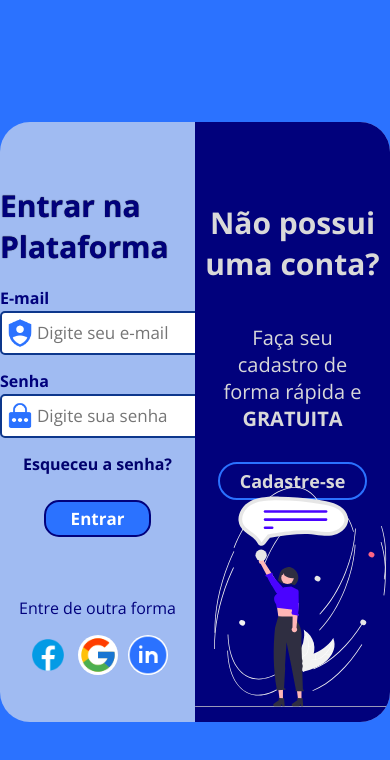
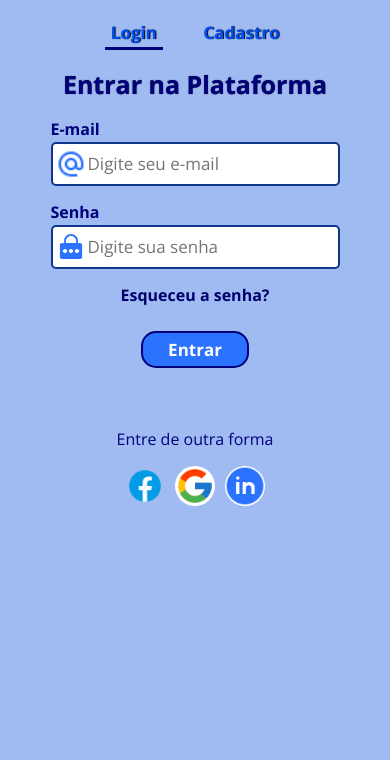
Before and after one commit to DarkSide-Dev/studytech, a React (Create React App) app: page /login in a window 390 px wide. Shown: the top 760 px of the page. Built offline with nearby package versions, Linux system fonts and the light colour scheme.

Commit message:
Responsividade formulário

```diff
--- a/src/assets/screens/Login/index.js
+++ b/src/assets/screens/Login/index.js
@@ -26,7 +26,11 @@ import {
     CoverDesc,
     CoverButton,
     Destacador,
-    FormImage
+    FormImage,
+    ToggleArea,
+    ToggleButton,
+    CoverAreaM,
+    LogoImg
 
 } from './style';
 
@@ -42,6 +46,8 @@ import LinkedinIcon from '../../img/linkedinicon.png';
 import FormImg from '../../img/form.svg';
 import FormImg2 from '../../img/form2.svg';
 
+import Logo from '../../img/logo.png';
+
 function Login(){
 
     const [name, setName] = useState('');
@@ -51,6 +57,9 @@ function Login(){
 
     const [width, setWidth] = useState('50%');
     const [right, setRight] = useState('0%');
+    const [left, setLeft] = useState('100%');
+
+    const [show, setShow] = useState(true);
 
     const responseFacebook = (response) => {
         console.log(response);
@@ -109,13 +118,46 @@ function Login(){
 
     }
 
+    function mudarFormulario(){
+        if(show){
+
+            setLeft('-100%');
+
+            setTimeout(() => {
+                setShow(!show);
+            }, 500);
+
+        }
+        else{
+
+            setLeft('100%');
+
+            setTimeout(() => {
+                setShow(!show);
+            }, 500);
+
+        }
+    }
+
     return(
 
         <Container>
 
             <AreaFormulario>
 
-                <LoginArea>
+                <LoginArea mostrar={show}>
+
+                    <ToggleArea>
+
+                        <ToggleButton mostrar="3px">
+                            Login
+                        </ToggleButton>
+
+                        <ToggleButton onClick={mudarFormulario} mostrar="0">
+                            Cadastro
+                        </ToggleButton>
+
+                    </ToggleArea>
 
                     <LoginTitle>Entrar na Plataforma</LoginTitle>
 
@@ -151,7 +193,19 @@ function Login(){
 
                 </LoginArea>
 
-                <CadastroArea>
+                <CadastroArea mostrar={!show}>
+
+                    <ToggleArea>
+
+                        <ToggleButton mostrar="0" onClick={mudarFormulario}>
+                            Login
+                        </ToggleButton>
+
+                        <ToggleButton mostrar="3px">
+                            Cadastro
+                        </ToggleButton>
+
+                    </ToggleArea>
 
                     <CadastroTitle>
                         Cadastre-se na Plataforma
@@ -229,6 +283,10 @@ function Login(){
 
                 </CoverArea>
 
+                <CoverAreaM left={left}>
+                    <LogoImg src={Logo} />
+                </CoverAreaM>
+
             </AreaFormulario>
 
         </Container>
--- a/src/assets/screens/Login/style.js
+++ b/src/assets/screens/Login/style.js
@@ -3,7 +3,8 @@ import styled from 'styled-components';
 export const Container = styled.div`
     background-color: #2b72ff;
     width: 100vw;
-    height: 100vh;
+    min-height: 100vh;
+    max-height: auto;
     display: flex;
     align-items: center;
     justify-content: center;
@@ -16,6 +17,15 @@ export const AreaFormulario = styled.div`
     display: flex;
     border-radius: 30px;
     position: relative;
+
+    @media(max-width: 785px){
+        padding: 0 10px;
+        box-sizing: border-box;
+        min-height: 100vh;
+        max-height: auto;
+        border-radius: 0;
+        flex-direction: column;
+    }
 `;
 
 export const LoginArea = styled.div`
@@ -26,12 +36,22 @@ export const LoginArea = styled.div`
     justify-content: center;
     flex-direction: column;
     position: relative;
+
+    @media(max-width: 785px){
+        display: ${props => props.mostrar?"flex":"none"};
+        justify-content: flex-start;
+        padding-top: 20px;
+    }
 `;
 
 export const LoginTitle = styled.h1`
     font-size: 30px;
     color: #01017c;
     text-shadow: 0 0 1px black;
+
+    @media(max-width: 785px){
+        font-size: 25px;
+    }
 `;
 
 export const Input = styled.input`
@@ -48,6 +68,10 @@ export const Input = styled.input`
     background-position-x: 3px;
     padding: 5px 0 5px 35px;
     font-size: 17px;
+
+    @media(max-width: 785px){
+        width: 250px;
+    }
 
 
     :focus{
@@ -67,9 +91,10 @@ export const Warning = styled.p`
 `;
 
 export const Label = styled.label`
-    margin-bottom: 2px;
+    padding-bottom: 2px;
     color: #01017c;
     font-weight: bold;
+    overflow-y: hidden;
 `;
 
 export const LoginButton = styled.button`
@@ -90,6 +115,7 @@ export const LoginSubtitle = styled.p`
 `;
 
 export const SocialMediaArea = styled.div`
+    overflow-y: hidden;
 `;
 
 export const SocialMedia = styled.img`
@@ -108,6 +134,12 @@ export const CadastroArea = styled.div`
     justify-content: center;
     flex-direction: column;
     position: relative;
+
+    @media(max-width: 785px){
+        display: ${props => props.mostrar?"flex":"none"};
+        justify-content: flex-start;
+        padding-top: 20px;
+    }
 `;
 
 export const CadastroTitle = styled.h1`
@@ -115,6 +147,12 @@ export const CadastroTitle = styled.h1`
     color: #01017c;
     text-shadow: 0 0 1px black;
     margin-bottom: 25px;
+
+    @media(max-width: 785px){
+        font-size: 22px;
+        padding-top: 10px;
+        overflow-y: hidden;
+    }
 `;
 
 export const InputAreaCadastro = styled.div`
@@ -137,6 +175,11 @@ export const InputCadastro = styled.input`
     padding: 5px 0 5px 30px;
     font-size: 15px;
 
+    @media(max-width: 785px){
+        width: 250px;
+        height: 30px;
+    }
+
     :focus{
         background-color: #eee;
     }
@@ -152,6 +195,7 @@ export const CadastroButton = styled.button`
     color: #fff;
     font-weight: bold;
     margin-top: 15px;
+    overflow-y: hidden;
 `;
 
 export const CadastroSubtitle = styled.p`
@@ -169,6 +213,10 @@ export const CoverArea = styled.div`
     display: flex;
     flex-direction: column;
     align-items: center;
+
+    @media(max-width: 785px){
+        display: none;
+    }
 `;
 
 export const CoverTitle = styled.h2`
@@ -215,3 +263,54 @@ export const FormImage = styled.img`
     bottom: 15px;
     align-self: center;
 `;
+
+export const ToggleArea = styled.div`
+    display: none;
+    width: 100%;
+    justify-content: space-evenly;
+
+    @media(max-width: 785px){
+        width: 250px;
+        display: flex;
+    }
+`;
+
+export const ToggleButton = styled.button`
+    background-color: transparent;
+    border: 0;
+    font-size: 17px;
+    color: #0050f4;
+    font-weight: bold;
+    position: relative;
+    overflow: visible;
+    padding-bottom: 6px;
+    text-shadow: 1px 0 1px black;
+
+    ::after{
+        content: " ";
+        position: absolute;
+        width: 100%;
+        background-color: #01017c;
+        height: ${props => props.mostrar};
+        left: 0;
+        bottom: 0;
+    }
+
+`;
+
+export const CoverAreaM = styled.div`
+    width: 100vw;
+    height: 100%;
+    position: absolute;
+    display: flex;
+    align-items: center;
+    justify-content: center;
+    background-color: #2b72ff;
+    left: ${props => props.left};
+    transition: all ease-in-out 1s;
+`;
+
+export const LogoImg = styled.img`
+    height: 50%;
+    border: 3px solid #d9d9d9;
+`;
```
Also changed, not shown: src/assets/img/email-icon.png, src/assets/img/name-icon.png.
